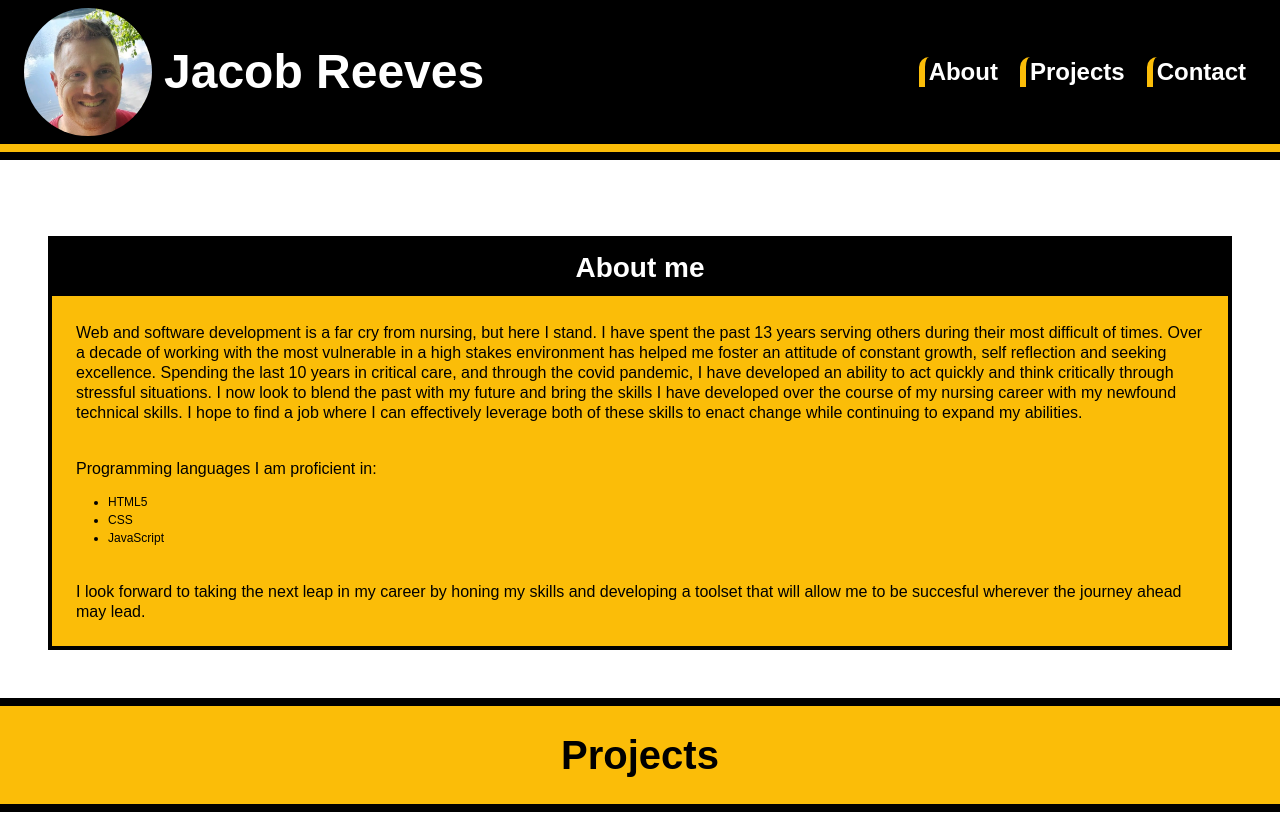
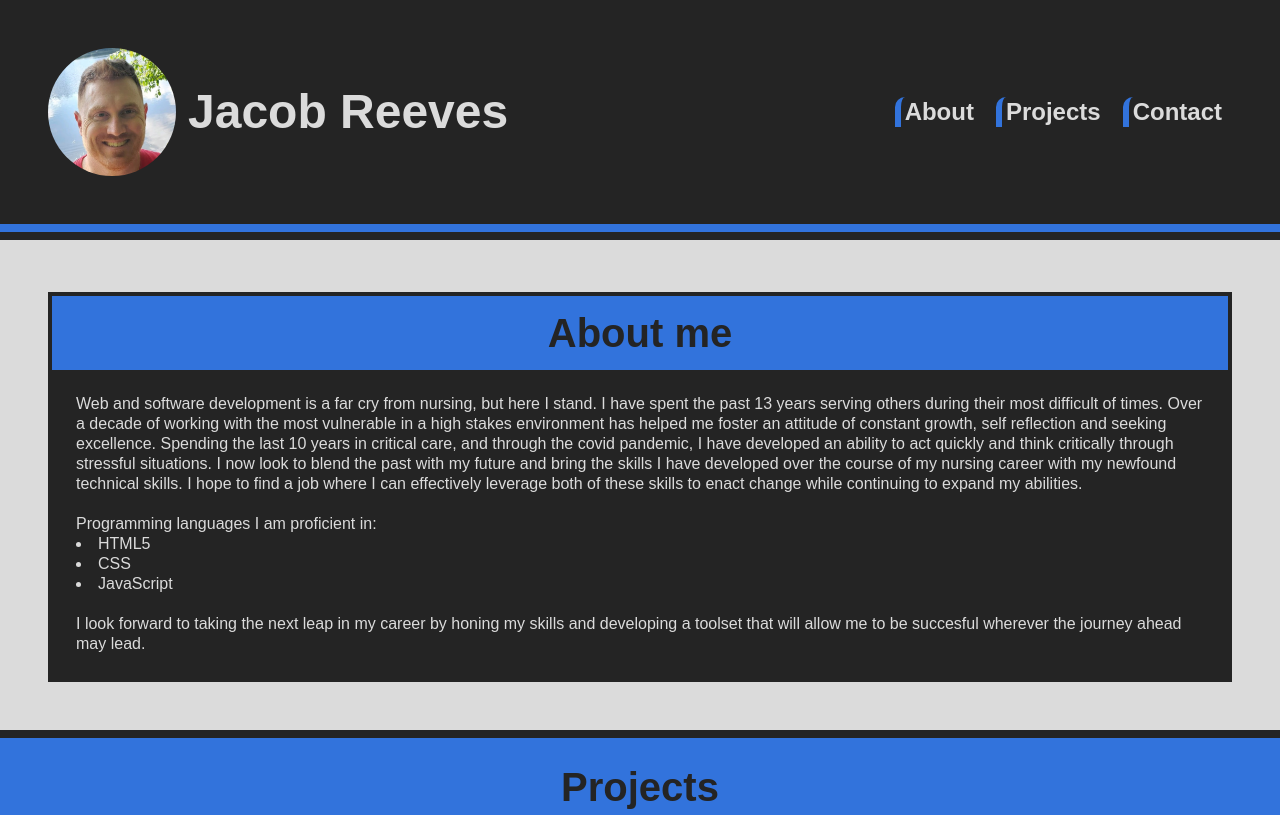
Before and after one commit to JDReeves86/Portfolio, a website: page index.html in a window 1280 px wide. Shown: the top 815 px of the page. Drawn offline with nearby package versions, Linux system fonts and the light colour scheme.

Commit message:
changed color scheme

```diff
--- a/Assets/style.css
+++ b/Assets/style.css
@@ -1,13 +1,17 @@
 :root {
-    --accent: #fbbd08;
-    --dark: black;
-    --light: white;
+    --accent: hsl(217, 71%, 53%);
+    --dark: hsl(0, 0%, 14%);
+    --light: hsl(0, 0%, 86%);
     --bords: 30px
 }
 
 * {
     font-family:Arial, Helvetica, sans-serif;
     line-height: 1.25;
+}
+
+html {
+    background-color: var(--light);
 }
 
 /* Ensures list in about section has bullet points displayed. */
@@ -26,10 +30,12 @@ header {
 /* navbar display */
 .nav-bar a {
     color: 	var(--light);
-    text-decoration: none;
+    /* text-decoration: none; */
     border-left: 0.4rem solid var(--accent);
     border-right: 0.4rem solid var(--dark);
     border-top-left-radius: 10px;
+    font-size: x-large;
+
 }
 
 /* ensures navbar links transition on hover. */
@@ -37,7 +43,7 @@ header {
     background-color: var(--accent);
     color: var(--dark);
     border-right: 0.4rem solid var(--accent);
-    font-size: xx-large;
+    font-size:xx-large;
     border-bottom-right-radius: 10px;
     transition: 0.5s;
     transition-delay: 0.05s;
@@ -45,31 +51,28 @@ header {
 
 .about {
     border: 0.25rem solid var(--dark);
-    background-color: var(--accent);
-}
-
-.about-body {
-    color: var(--dark)
-}
-
-#about-header{
     background-color: var(--dark);
     color: var(--light);
 }
 
+#about-header{
+    background-color: var(--accent);
+    color: var(--dark);
+}
+
 .projects {
     background-color: var(--accent);
-    color: black;
+    color: var(--dark);
     border-top: 0.5rem solid var(--dark);
     border-bottom: 0.5rem solid var(--dark)
 }
 
 .text-white {
-    color: white;
+    color: var(--light);
 }
 
 .text-black {
-    color: black
+    color: var(--dark)
 }
 
 /* contact section. Maybe change to a floating sidebar in the future? */
--- a/index.html
+++ b/index.html
@@ -10,7 +10,8 @@
     <title>Jacob Reeves Portfolio</title>
 </head>
 <body>
-    <header class="level px-5 py-2 is-full">
+    <header class="hero">
+        <div class="hero-body level">
             <div class="level-left">
                 <figure class="level-item image is-128x128">
                     <img src="./Assets/Me-head.jpg" alt="An image of nothing." class="is-rounded"/>
@@ -18,14 +19,15 @@
                 <h1 class="level-item is-size-1 has-text-weight-bold">Jacob Reeves</h1>
             </div>
             <nav class="nav-bar level-right">
-            <a href="#about" class="level-item is-size-4 has-text-weight-semibold px-1">About</a>
-            <a href="#projects" class="level-item is-size-4 has-text-weight-semibold px-1">Projects</a>
-            <a href="#contact" class="level-item is-size-4 has-text-weight-semibold px-1">Contact</a>
+                <a href="#about" class="level-item has-text-weight-semibold px-1">About</a>
+                <a href="#projects" class="level-item has-text-weight-semibold px-1">Projects</a>
+                <a href="#contact" class="level-item has-text-weight-semibold px-1">Contact</a>
             </nav>
+        </div>
     </header>
     <main class="container.is-fullhd py-3">
-            <section class="about m-6 is-full content" id="about">
-                <h2 class="p-3 has-text-centered" id="about-header">About me</h2>
+            <section class="about m-6 is-full hero" id="about">
+                <h2 class="p-3 has-text-centered is-size-2 has-text-weight-semibold" id="about-header">About me</h2>
                 <div class="about-body m-3 p-3">
                     <p class="is-size-6">Web and software development is a far cry from nursing, but here I stand. I have spent the past 13 years serving others during their most difficult of times.
                         Over a decade of working with the most vulnerable in a high stakes environment has helped me foster an attitude of constant growth, self reflection and seeking excellence.
@@ -36,9 +38,9 @@
                     <br>
                     <p class="is-size-6">Programming languages I am proficient in:</p>
                         <ul class="list">
-                            <li class="is-size-7">HTML5</li>
-                            <li class="is-size-7">CSS</li>
-                            <li class="is-size-7">JavaScript</li>
+                            <li class="is-size-6">HTML5</li>
+                            <li class="is-size-6">CSS</li>
+                            <li class="is-size-6">JavaScript</li>
                         </ul>
                     <br>
                     <p class="is-size-6">I look forward to taking the next leap in my career by honing my skills and developing a toolset that will allow me to be succesful wherever the journey ahead may lead.</p>
@@ -56,7 +58,7 @@
                     <div class="is-ancestor">
                         <div class="tile">
                             <div class="tile is-parent is-8">
-                                <div class="tile is-child notification has-background-danger-dark text-white">
+                                <div class="tile is-child notification has-background-black-ter text-white">
                                     <a href="https://tonytran97.github.io/WhatsForDinner/" target="none" style="text-decoration:none">
                                         <p class="title is-2">WhatsForDinner</p>
                                         <p class="title is-5">
@@ -69,7 +71,7 @@
                                 </div>
                             </div>
                             <div class="tile is-parent is-4">
-                                <div class="tile is-child notification has-background-warning text-black">
+                                <div class="tile is-child notification has-background-link text-black">
                                     <a href="https://jdreeves86.github.io/colorGenerator/" target="none" style="text-decoration:none">
                                         <figure class="image is-9by16 m-3">
                                             <img src="./Assets/rainbow.jpg" alt="Placeholder image">
@@ -85,7 +87,7 @@
                         <div class="tile is-vertical">
                             <div class="tile">
                                 <div class="tile is-parent">
-                                    <div class="tile is-child notification has-background-warning text-black">
+                                    <div class="tile is-child notification has-background-link text-black">
                                         <a href="https://jdreeves86.github.io/diceGame/" target="none" style="text-decoration:none">
                                             <figure class="image is-3by2 m-3">
                                                 <img src="./Assets/dice.jpg" alt="Placeholder image">
@@ -98,8 +100,8 @@
                                     </div>
                                 </div>
                                 <div class="tile is-parent">
-                                    <div class="tile is-child notification has-background-danger text-white">
-                                        <a href="https://jdreeves86.github.io/bug-free-broccoli/" target="none" style="text-decoration:none">
+                                    <div class="tile is-child notification has-background-grey-dark text-white">
+                                        <a href="https://jdreeves86.github.io/Task-tracker/" target="none" style="text-decoration:none">
 
                                             <figure class="image is-3by2 m-3">
                                                 <img src="./Assets/checklist.png" alt="Placeholder image">
```
Lines whose indentation alone changed are shown as unchanged.
